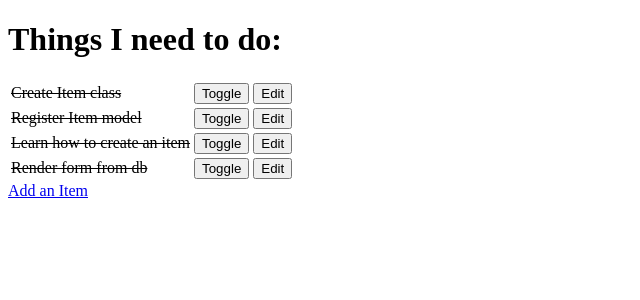
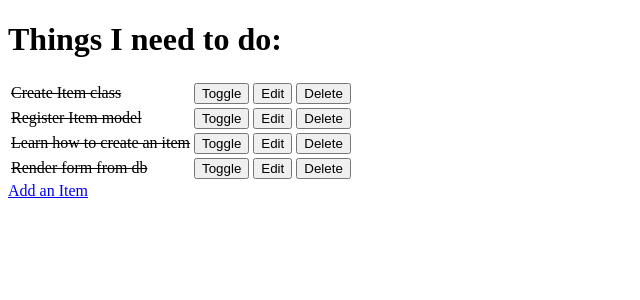
Before and after one commit to nfepb/django-task-manager, a Django app: page / in a window 1280 px wide. Shown: the top 300 px of the page, without its empty margins (0-640 px from the left). Run offline with Django 3.2, Linux system fonts and the light colour scheme; data comes from the database, SQL or seed files in the repository; both versions use the stored data as it was after the commit.

Commit message:
Adds delete function to todo_list.html, retrieves item based on id

```diff
--- a/django_todo/urls.py
+++ b/django_todo/urls.py
@@ -22,5 +22,6 @@ urlpatterns = [
     path('', views.get_todo_list, name='get_todo_list'),
     path('add', views.add_item, name='add'),
     path('edit/<item_id>', views.edit_item, name='edit'),
-    path('toggle/<item_id>', views.toggle_item, name='toggle')
+    path('toggle/<item_id>', views.toggle_item, name='toggle'),
+    path('delete/<item_id>', views.delete_item, name='delete')
 ]
--- a/todo/templates/todo/todo_list.html
+++ b/todo/templates/todo/todo_list.html
@@ -22,6 +22,9 @@
         <td>
           <a href="/edit/{{ item.id }}"><button>Edit</button></a>
         </td>
+        <td>
+          <a href="/delete/{{ item.id }}"><button>Delete</button></a>
+        </td>
       </tr>
       {% empty %}
       <tr>
--- a/todo/views.py
+++ b/todo/views.py
@@ -49,3 +49,9 @@ def toggle_item(request, item_id):
     item.done = not item.done
     item.save()
     return redirect('get_todo_list')
+
+
+def delete_item(request, item_id):
+    item = get_object_or_404(Item, id=item_id)
+    item.delete()
+    return redirect('get_todo_list')
```
Also changed, not shown: db.sqlite3.
